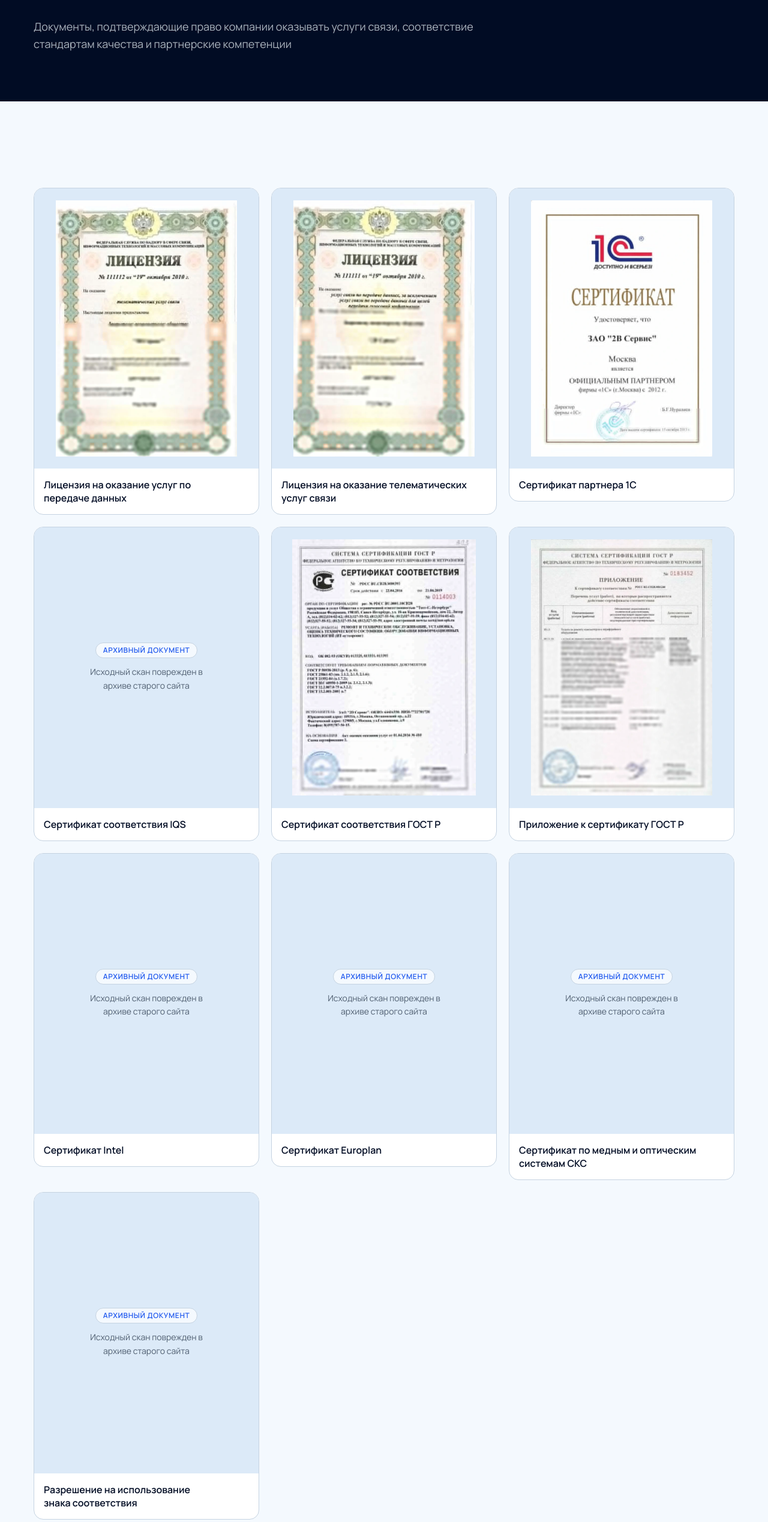
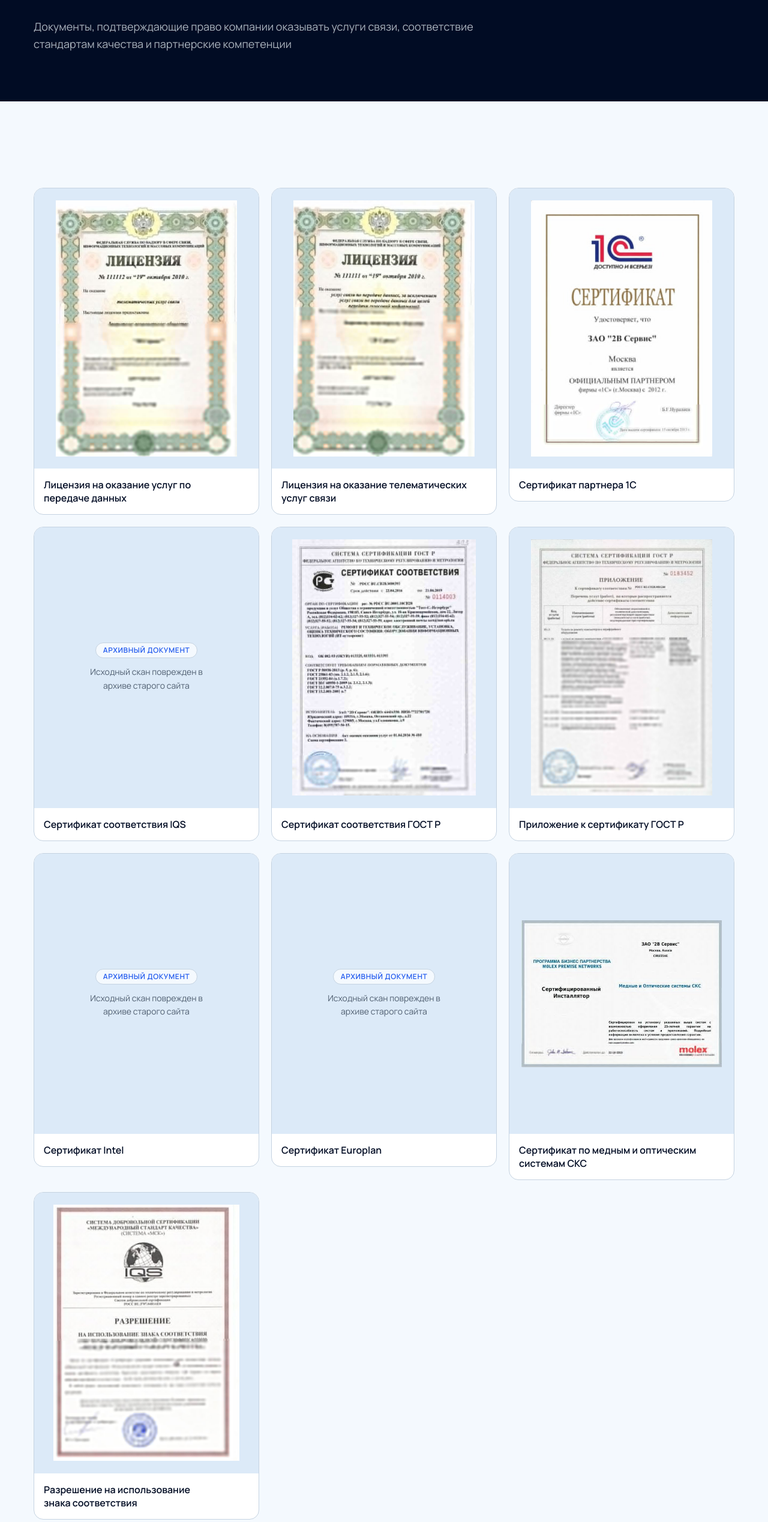
Before and after one commit to IM812/2b, a Next.js app: page /company/licenses in a window 1280 px wide. Shown: the part 260-2797 px from the top of the page at 60% size. Built offline with nearby package versions, Linux system fonts and the light colour scheme.

Commit message:
feat: update license images and remove original paths

```diff
--- a/app/company/licenses/page.tsx
+++ b/app/company/licenses/page.tsx
@@ -2,16 +2,16 @@ import type { Metadata } from 'next'
 import Link from 'next/link'
 
 const licenses = [
-  { title: 'Лицензия на оказание услуг по передаче данных', image: '/licenses/data-transfer-v2.webp', original: '/licenses/data-transfer.jpg' },
-  { title: 'Лицензия на оказание телематических услуг связи', image: '/licenses/communication-services-v2.webp', original: '/licenses/communication-services.jpg' },
-  { title: 'Сертификат партнера 1С', image: '/licenses/1c-partner-v2.webp', original: '/licenses/1c-partner.jpg' },
-  { title: 'Сертификат соответствия IQS', image: null, original: null },
-  { title: 'Сертификат соответствия ГОСТ Р', image: '/licenses/gost-v2.webp', original: '/licenses/gost.jpg' },
-  { title: 'Приложение к сертификату ГОСТ Р', image: '/licenses/gost-appendix-v2.webp', original: '/licenses/gost-appendix.jpg' },
-  { title: 'Сертификат Intel', image: null, original: null },
-  { title: 'Сертификат Europlan', image: null, original: null },
-  { title: 'Сертификат по медным и оптическим системам СКС', image: null, original: null },
-  { title: 'Разрешение на использование знака соответствия', image: null, original: null },
+  { title: 'Лицензия на оказание услуг по передаче данных', image: '/licenses/data-transfer.jpg' },
+  { title: 'Лицензия на оказание телематических услуг связи', image: '/licenses/communication-services.jpg' },
+  { title: 'Сертификат партнера 1С', image: '/licenses/1c-partner.jpg' },
+  { title: 'Сертификат соответствия IQS', image: null },
+  { title: 'Сертификат соответствия ГОСТ Р', image: '/licenses/gost.jpg' },
+  { title: 'Приложение к сертификату ГОСТ Р', image: '/licenses/gost-appendix.jpg' },
+  { title: 'Сертификат Intel', image: null },
+  { title: 'Сертификат Europlan', image: null },
+  { title: 'Сертификат по медным и оптическим системам СКС', image: '/licenses/cabling-systems.jpg' },
+  { title: 'Разрешение на использование знака соответствия', image: '/licenses/conformity-mark.jpg' },
 ]
 
 const path = '/company/licenses/'
@@ -70,7 +70,7 @@ export default function LicensesPage() {
               return license.image ? (
                 <a
                   key={license.title}
-                  href={license.original ?? ''}
+                  href={license.image ?? ''}
                   target="_blank"
                   rel="noreferrer"
                   className="group flex flex-col overflow-hidden rounded-2xl border border-border bg-card text-card-foreground transition-colors hover:border-primary"
```
